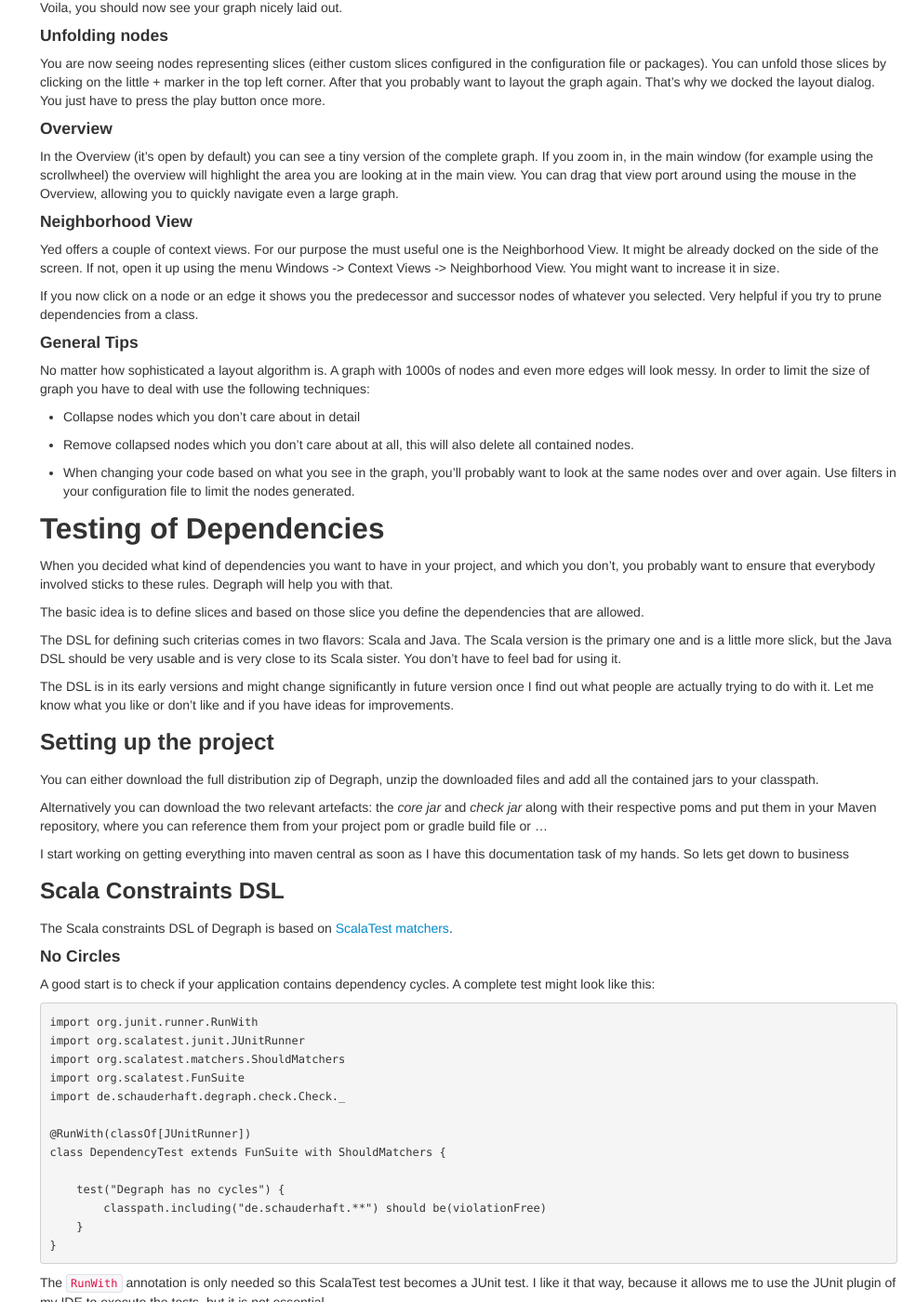
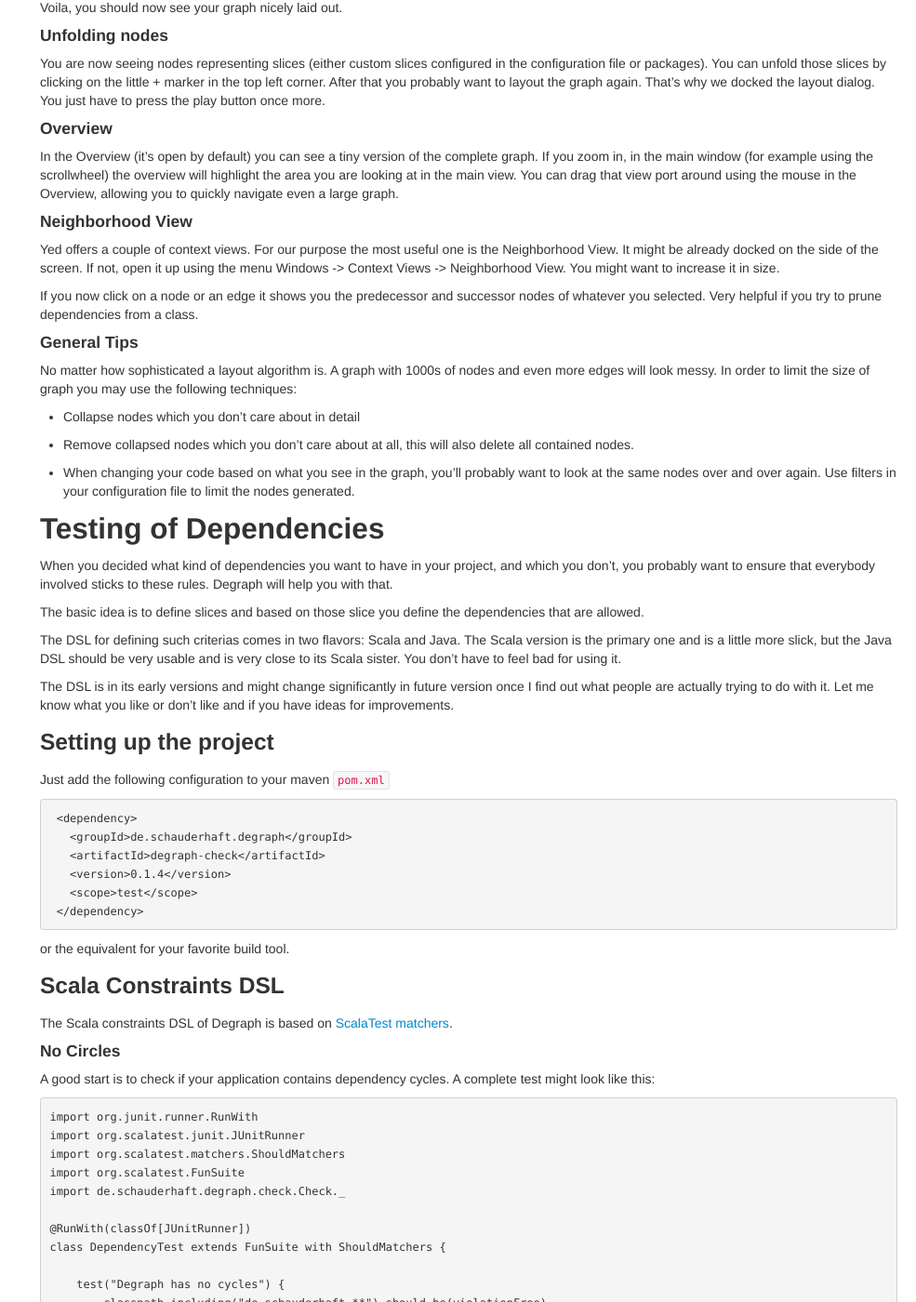
Before and after one commit to riy/degraph, a Jekyll site: the page built from documentation.md, in a window 1280 px wide and 1400 px high, scrolled down 6920 px. Shown: the whole window at 93% size, without its empty margins (295-1280 px from the left). Built offline with Jekyll 4.4.1, drawn with Linux system fonts in a browser that asks for light colours; nearby versions of some CDN libraries; some of the changed text lies outside the part shown.

Commit message:
Updated documentation

```diff
--- a/_config.yml
+++ b/_config.yml
@@ -1,2 +1,2 @@
 markdown: kramdown
-current_version: 0.1.2
+current_version: 0.1.4
--- a/documentation.md
+++ b/documentation.md
@@ -266,19 +266,21 @@ In the Overview (it's open by default) you can see a tiny version of the complet
 
 #### Neighborhood View ####
 
-Yed offers a couple of context views. For our purpose the must useful one is the Neighborhood View. It might be already docked on the side of the screen. If not, open it up using the menu Windows -> Context Views -> Neighborhood View. You might want to increase it in size.
+Yed offers a couple of context views. For our purpose the most useful one is the Neighborhood View. It might be already docked on the side of the screen. If not, open it up using the menu Windows -> Context Views -> Neighborhood View. You might want to increase it in size.
 
 If you now click on a node or an edge it shows you the predecessor and successor nodes of whatever you selected. Very helpful if you try to prune dependencies from a class.
 
 #### General Tips ####
 
-No matter how sophisticated a layout algorithm is. A graph with 1000s of nodes and even more edges will look messy. In order to limit the size of graph you have to deal with use the following techniques:
+No matter how sophisticated a layout algorithm is. A graph with 1000s of nodes and even more edges will look messy.
+In order to limit the size of graph you may use the following techniques:
 
 * Collapse nodes which you don't care about in detail
 
 * Remove collapsed nodes which you don't care about at all, this will also delete all contained nodes.
 
-* When changing your code based on what you see in the graph, you'll probably want to look at the same nodes over and over again. Use filters in your configuration file to limit the nodes generated.
+* When changing your code based on what you see in the graph, you'll probably want to look at the same nodes over
+and over again. Use filters in your configuration file to limit the nodes generated.
 
 ## Testing of Dependencies ##
 
@@ -293,11 +295,16 @@ Let me know what you like or don't like and if you have ideas for improvements.
 
 ### Setting up the project ###
 
-You can either download the full distribution zip of Degraph, unzip the downloaded files and add all the contained jars to your classpath.
+Just add the following configuration to your maven `pom.xml`
 
-Alternatively you can download the two relevant artefacts: the *core jar* and *check jar* along with their respective poms and put them in your Maven repository, where you can reference them from your project pom or gradle build file or ...
+     <dependency>
+       <groupId>de.schauderhaft.degraph</groupId>
+       <artifactId>degraph-check</artifactId>
+       <version>{{site.current_version}}</version>
+       <scope>test</scope>
+     </dependency>
 
-I start working on getting everything into maven central as soon as I have this documentation task of my hands. So lets get down to business
+or the equivalent for your favorite build tool.
 
 ### Scala Constraints DSL ###
 
@@ -380,11 +390,15 @@ If there is a group of slices for which you don't care about the order, you can
 	    .withSlicing("module", "de.schauderhaft.degraph.(*).**")
 	        .allow("check", anyOf( "configuration", "graph"), "model")
 
-The meaning of this constraint is very similar to [the simple constraint above](##simple_constraints_on_slicings), with the exception that dependencies from 'configuration' to 'graph' are allowed just as the other way round. Of course the 'no cycles' constraint still applies so both directions of dependencies must not be present at the same time.
+The meaning of this constraint is very similar to [the simple constraint above](##simple_constraints_on_slicings), with
+the exception that dependencies from 'configuration' to 'graph' are allowed just as the other way round. Of course
+the 'no cycles' constraint still applies so both directions of dependencies must not be present at the same time.
 
 #### One of Many Slices ####
 
-If you use for example a hexagonal architecture, you probably have something like a persistence and a gui layer both may access the domain layer, but must not access each other. A constraint as that can be expressed using the `oneOf` method
+If you use for example a hexagonal architecture, you probably have something like a persistence and a gui layer
+both may access the domain layer, but must not access each other. A constraint as that can be expressed using the
+ `oneOf` method
 
     classpath
 	    .withSlicing("layer", "de.schauderhaft.app.*.(*).**")
@@ -398,10 +412,8 @@ Include and exclude work on fully qualified class names. This means if you write
 
 #### Printing Graphml on Testfailures ####
 
-If you have test failures you probably want to look at the problem using the visualization of Degraph. Until recently
-you had to start the commandline tool for this,
-including creating a configuration that matches you test. Beginning with release 0.1.1 you can add a call to 'printTo'
-with a path as parameter. Like so
+If you are like me you want to have a look at your dependency structure. 'printTo'
+with a path as parameter does just that. Like so
 
 
     classpath
@@ -409,26 +421,35 @@ with a path as parameter. Like so
 	    .withSlicing("layer", "de.schauderhaft.app.*.(*).**")
 	        .allow(oneOf( "persistence", "gui"), "domain")
 
+will create a degraphTestResult.graphml on every run, which you can open with yed as described above.
+
+If you only want the updated diagram when the test actually failed, you can get that by using
+ `printOnFailure` instead
+
 
 ### Java Constraints DSL ###
 
-If you haven't already, please go back and read the section about the Scala based DSL. It explains how the DSL works and is mostly applicable to the Java DSL as well. I'll wait here and explain the differences in the Java API when you are back.
+If you haven't already, please go back and read the section about the Scala based DSL. It explains how the
+DSL works and is mostly applicable to the Java DSL as well. I'll wait here and explain the differences in
+the Java API when you are back.
 
 *... time goes by ...*
 
 #### Importing the DSL ####
 
-The imports for the Java DSL look slightly different. On one hand you probably use Java, so the syntax is a little different, and you also need a little extra stuff, in order to make the API work in Java. So please add the following imports to your test class, apart from your usual JUnit imports:
+The imports for the Java DSL look slightly different. On one hand you probably use Java, so the syntax is a
+little different, and you also need a little extra stuff, in order to make the API work in Java. So please
+add the following imports to your test class, apart from your usual JUnit imports:
 
     import de.schauderhaft.degraph.configuration.NamedPattern;
     import static de.schauderhaft.degraph.check.JCheck.*;
-    import static de.schauderhaft.degraph.check.Check.classpath;
     import static de.schauderhaft.degraph.check.JLayer.*
     import static org.hamcrest.core.Is.*;
 
 #### Differences in the Java DSL compared to the Scala version ####
 
-`classpath` is a method (just as in Scala but there you can't tell the difference, at least not from its usage). Therefore you have to provide an empty parameter list.
+`classpath` is a method (just as in Scala but there you can't tell the difference, at least not from its usage).
+Therefore you have to provide an empty parameter list.
 
     classpath().withSlicing("blah", "whatever");
 
@@ -523,15 +565,20 @@ Lets work with two slicings:
 
 1. The default package slicing, which puts each class in its package.
 
-2. A *deployUnit* slicing which puts everything containing the String 'Test' in the slice 'Test' and everything else in the slice 'Main'
+2. A *deployUnit* slicing which puts everything containing the String 'Test' in the slice 'Test' and everything
+else
+in the slice 'Main'
 
 So we have three slices: `deployUnit:Test`, `deployUnit:Main`, `package:de.schauderhaft`
 
 But if you look at it in yed you'll see:
 
-`Test`, `de.schauderhaft in Test`, `Main` and `de.schauderhaft in Main` these are *Slice Nodes*. The important part is that the slice `de.schauderhaft` got duplicated because it contains classes that according to another slicing belong to two different slices.
+`Test`, `de.schauderhaft in Test`, `Main` and `de.schauderhaft in Main` these are *Slice Nodes*.
+The important part is that the slice `de.schauderhaft` got duplicated because it contains classes
+that according to another slicing belong to two different slices.
 
-Note 1: For slicings other then the package slicing you can control the order by which they get applied by the order in which they appear in the configuration file.
+Note 1: For slicings other then the package slicing you can control the order by which they get
+applied by the order in which they appear in the configuration file.
 
 Note 2: Conceptually 'a in b' is considered the same Slice Node as 'b in a'
 
--- a/index.html
+++ b/index.html
@@ -36,11 +36,12 @@
         <div class="span2">
             <h2>News</h2>
 
-            <p>Version 0.1.2 is available for download from <a
-                    href="http://mvnrepository.com/artifact/de.schauderhaft.degraph/degraph-check/0.1.2">Maven
+            <p>Version 0.1.4 is available for download from <a
+                    href="http://mvnrepository.com/artifact/de.schauderhaft.degraph/degraph-check/0.1.4">Maven
                 Central</a>. See the <a href="https://github.com/schauder/degraph/blob/master/releaseNotes.md">Release
                 Notes</a> on what changed.</p>
 
+            <p>The JUnit5 team uses Degraph to ensure JUnit5 does not get any package cycles</p>
         </div>
         <div class="span4">
             <h2>Degraph for visualization</h2>
```
Also changed, not shown: other parts of documentation.md (+40 -16 lines), download.md (+2 -0 lines).
